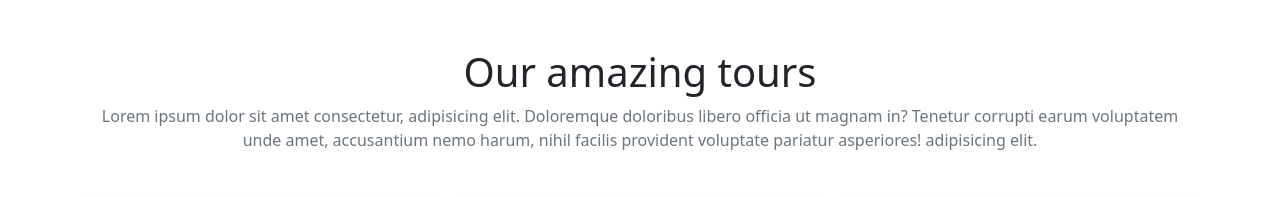
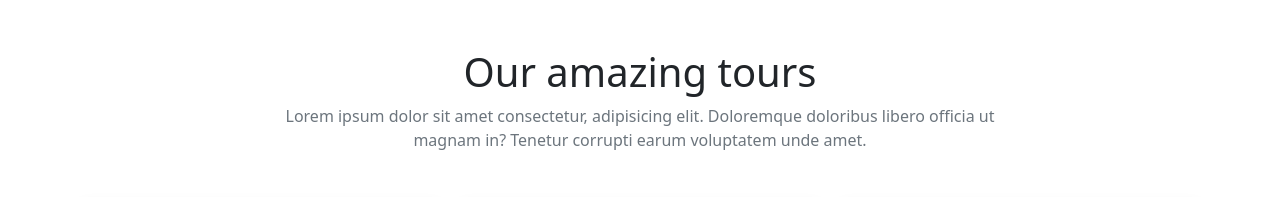
Before and after one commit to BiagioCozzolino/bootstrap-travel-agency, a plain HTML site: page index.html in a window 1280 px wide. Shown: the top 197 px of the page. Drawn offline with nearby package versions, Linux system fonts and the light colour scheme.

Commit message:
Sistemate sezioni iniziale e contenitore generale

```diff
--- a/index.html
+++ b/index.html
@@ -15,16 +15,20 @@
     <title>Bootstrap Travel Agency</title>
   </head>
   <body>
-    <header>
-      <div class="text-center container">
-        <h1 class="mt-5">Our amazing tours</h1>
-        <p class="text-secondary mb-5">
-          Lorem ipsum dolor sit amet consectetur, adipisicing elit. Doloremque
-          doloribus libero officia ut magnam in? Tenetur corrupti earum
-          voluptatem unde amet, accusantium nemo harum, nihil facilis provident
-          voluptate pariatur asperiores! adipisicing elit.
-        </p>
+    <section>
+      <div class="container">
+        <div class="row d-flex justify-content-center">
+          <div class="col-8 text-center">
+            <h1 class="mt-5">Our amazing tours</h1>
+            <p class="text-secondary mb-5">
+              Lorem ipsum dolor sit amet consectetur, adipisicing elit.
+              Doloremque doloribus libero officia ut magnam in? Tenetur corrupti
+              earum voluptatem unde amet.
+            </p>
+          </div>
+        </div>
       </div>
+
       <div class="container">
         <div class="row">
           <div class="col border-primary">
@@ -107,8 +111,7 @@
           </div>
         </div>
       </div>
-    </header>
-    <main></main>
+    </section>
     <script
       src="https://cdn.jsdelivr.net/npm/bootstrap@5.1.3/dist/js/bootstrap.bundle.min.js"
       integrity="sha384-ka7Sk0Gln4gmtz2MlQnikT1wXgYsOg+OMhuP+IlRH9sENBO0LRn5q+8nbTov4+1p"
```
